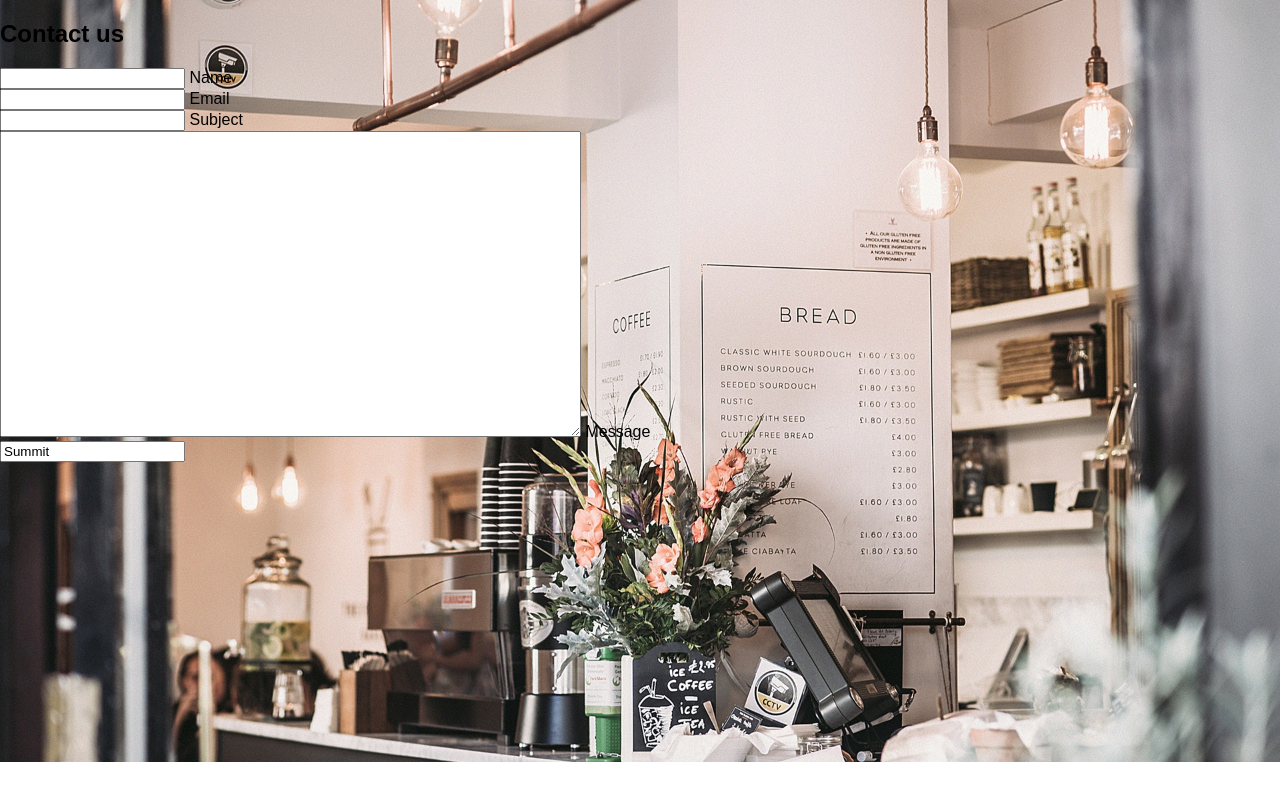
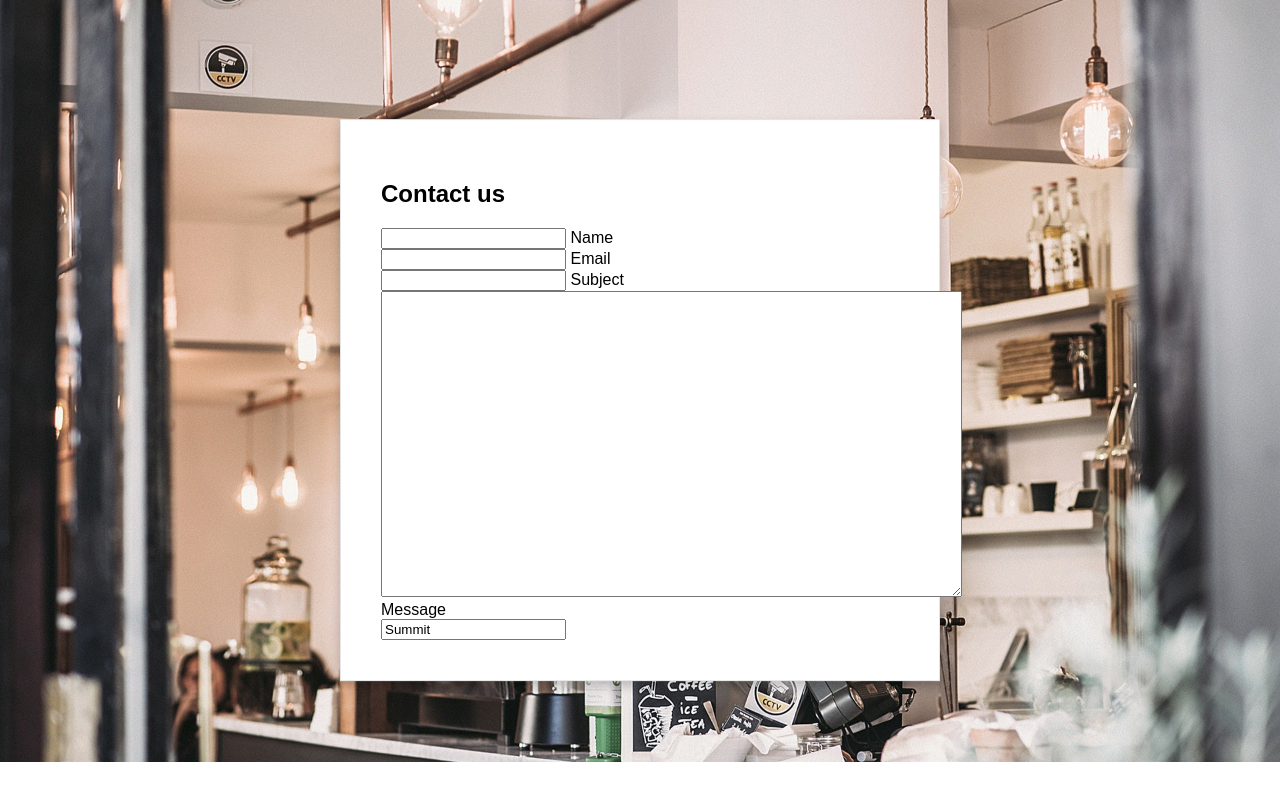
Before and after one commit to Isaacudoh/Contact-Form-Hover-button, a plain HTML site: page index.html in a window 1280 px wide. Drawn offline with Linux system fonts and the light colour scheme.

Commit message:
styled form box

```diff
--- a/style.css
+++ b/style.css
@@ -6,3 +6,16 @@ body{
     background-repeat: no-repeat;
     background-size: cover;
 }
+
+.box{
+    position: absolute;
+    top: 50%;
+    left: 50%;
+    transform: translate(-50%,-50%);
+    width: 600px;
+    background: #fff;
+    padding: 40px;
+    box-sizing: border-box;
+    box-shadow: 0 5px 10px rgb(0,0,0,0.2);
+    border: 1px solid rgba(0,0,0,0.1);
+}
```
